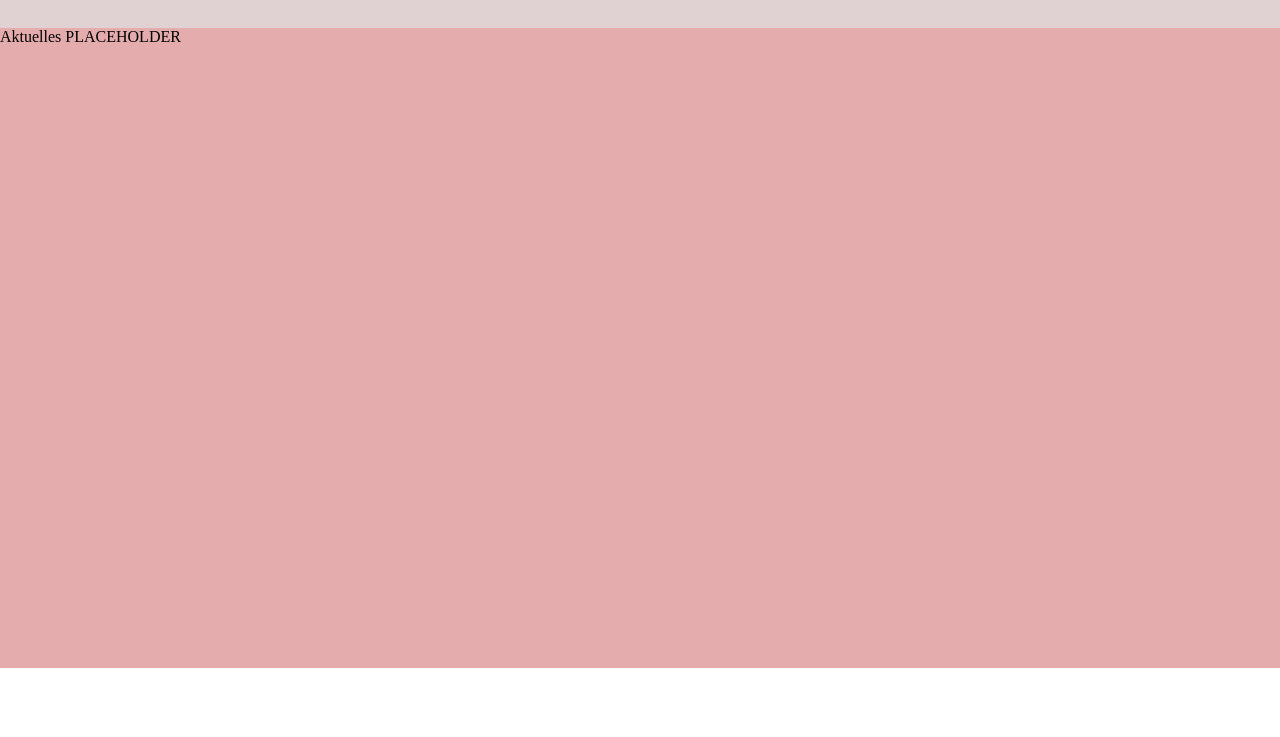
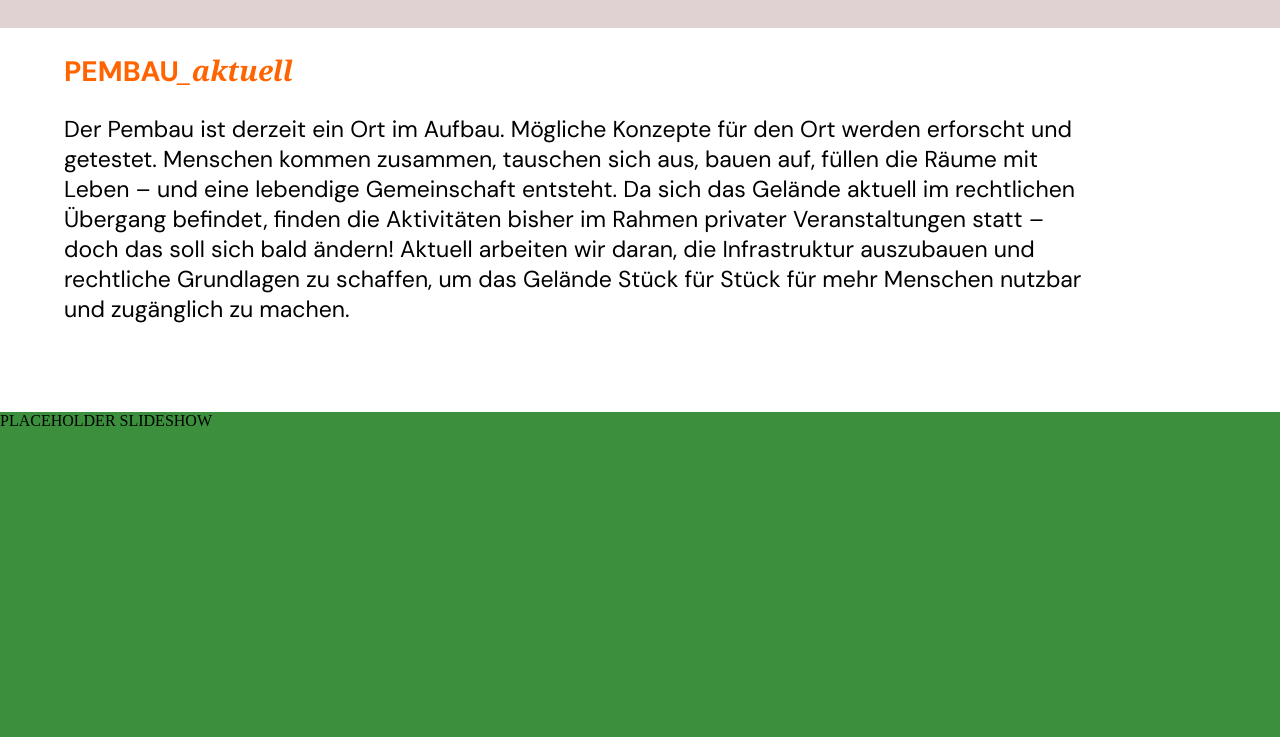
Before and after one commit to Knolldeboll/Pembau, a React (Vite) app in the folder pembau/: page /Pembau/About in a window 1280 px wide. Shown: the part 4283-5020 px from the top of the page. Built offline with nearby package versions, Linux system fonts and the light colour scheme.

Commit message:
paar sachen zu about hinzugefügt

```diff
--- a/pembau/src/About.tsx
+++ b/pembau/src/About.tsx
@@ -18,8 +18,9 @@ import ContainerCollapsedImg from "./assets/about/containerbltr.webp";
 import PermaImg from "./assets/about/perma.webp";
 import VisionImg from "./assets/about/vision.webp";
 import PermaCollapsedImg from "./assets/about/permatrbl.webp";
-//import TeamImg from "./assets/about/team.webp";
-//import TeamCollapsedImg from "./assets/about/teambrtl.webp";
+import TeamImg from "./assets/about/team.webp";
+import TeamCollapsedImg from "./assets/about/teambrtl.webp";
+import TeamDream from "./assets/about/teamdream.webp";
 
 
 import Foot from "./menu/Foot";
@@ -31,6 +32,8 @@ import Foot from "./menu/Foot";
 
 
 import { CollapseText } from "./Components/CollapseText";
+import TextFrameAktuell from "./Customframes/TextFrameAktuell";
+import TextButton from "./Components/TextButton";
 //import TextFrameGeschichte from "./Customframes/TextFrameGeschichte";
 
 const About = () => {
@@ -105,14 +108,24 @@ const About = () => {
                 <div id="gscollapsecontainer" style={{ position: "absolute", top: "15%", left: "30%" }}>
 
                     <CollapseText marginTopProp="0vw" rotate="-4deg" width="33vw" textColor="#ffffff" alwaysSrc="/Pembau/content/aboutGrundstuckAlways.md" expandSrc="/Pembau/content/aboutGrundstuckExpand.md"></CollapseText>
-
-
                 </div>
             </div>
 
 
-            <div id="aktuelles" style={{ width: "100vw", height: "50vw", backgroundColor: "rgba(180, 25, 25, 0.36)", color: "#000000" }}>
-                Aktuelles PLACEHOLDER
+
+
+            <div id="aktuelles" style={{ width: "80vw", marginLeft: "5vw", height: "30vw", color: "#000000" }}>
+                <TextFrameAktuell></TextFrameAktuell>
+
+            </div>
+
+
+            <div id="slideshow" style={{ width: "100vw", height: "40vw", backgroundColor: "#3c8f3c" }}>
+                PLACEHOLDER SLIDESHOW
+            </div>
+
+            <div className="aktuell" style={{ width: "65vw", marginLeft: "10vw" }}>
+                <p>Alles was bisher schon am Pembau entsteht, entstanden ist und entstehen soll, dass erfährst du hier!</p>
 
             </div>
 
@@ -175,6 +188,57 @@ const About = () => {
 
             </div>
 
+            <div id="neuerungen" style={{ width: "100vw", height: "40vw", backgroundColor: "rgba(59, 131, 131, 0.2)", textAlign: "center" }}>
+                neuerungen text und buttons placeholder
+            </div>
+
+            <div id="team" style={{
+                width: "95vw",
+                transform: "translateX(5%) rotate(0deg)",
+                zIndex: "2"
+            }}>
+                <ImageFrameJPG collapsedImg={TeamCollapsedImg} uncollapsedImg={TeamImg}></ImageFrameJPG>
+
+            </div>
+
+            <div id="teamdream" style={{
+                position: "relative",
+                width: "95vw",
+                transform: "translateX(5%) rotate(0deg)",
+                zIndex: "2"
+            }} >
+                <img
+                    src={TeamDream}
+                    style={{
+
+                        width: "100%",
+                        height: "auto",
+                        zIndex: "2",
+
+                    }}
+                ></img>
+
+                <div className="aktuell" style={{ position: "absolute", top: "3%", left: "37%", width: "45%" }}>
+
+                    <h2 style={{ marginBottom: "10%" }}>Ohne Team </h2>
+                    <p  >
+                        Mehr als 100 Vereinsmitglieder im Verein Frühschicht aus den vielfältigsten Lebensrealitäten sind heute schon ehrenamtlich tätig, um mit dem Pembau einen neuen Ort für Innsbruck zu erschaffen.
+                        <br></br> <br></br>
+                        Unser Projekt richtet sich an Menschen aller Art und jeden Alters, die Neues lernen wollen, kreative Ideen entwickeln, Wachstum erleben, nach einem Ausgleich suchen oder ihre Erfahrungen teilen möchten.
+                        <br></br> <br></br>
+                        Der Verein und das Projekt leben von einer bunten Mischung an Menschen mit verschiedenen Denkweisen, Talenten und Kompetenzen. Der Austausch und das gegenseitige Verständnis fördern eine lebendige Gemeinschaft.
+                        Wir glauben, jede Perspektive ist wertvoll und bereichert unser gemeinsames Wirken – und wir freuen uns deswegen über alle, die sich einbringen möchten!
+
+                    </p>
+                    <div style={{ width: "50%", marginTop: "10%" }}>
+                        <TextButton text="TEIL_SEIN" width="20vw" onClick={() => console.log("implement teil sein")}></TextButton>
+                    </div>
+
+
+                </div>
+
+
+            </div>
 
             <div id="foot">
                 <Foot></Foot>
--- a/pembau/src/Components/TextButton.tsx
+++ b/pembau/src/Components/TextButton.tsx
@@ -3,10 +3,11 @@
 interface TextButtonProps {
 
     text: string;
+    width?: string;
     onClick: (() => void);
 }
 
-const TextButton = ({ text, onClick }: TextButtonProps) => {
+const TextButton = ({ text, onClick, width }: TextButtonProps) => {
 
 
     // So wies jetzt ist sind die echten maße des svg durch das div vorgegeben!
@@ -19,7 +20,7 @@ const TextButton = ({ text, onClick }: TextButtonProps) => {
     return (
 
         <div className="textbuttoninternalwrapper" style={{
-            width: "25vw",
+            width: width ? width : "25vw",
             height: "auto",
         }}
             onClick={onClick}>
--- /dev/null
+++ b/pembau/src/Customframes/TextFrameAktuell.tsx
@@ -0,0 +1,12 @@
+const TextFrameAktuell = () => {
+
+
+    return (
+        <div className="aktuell">
+            <h2 >PEMBAU<span >_aktuell</span></h2>
+            <p >Der Pembau ist derzeit ein Ort im Aufbau. Mögliche Konzepte für den Ort werden erforscht und getestet. Menschen kommen zusammen, tauschen sich aus, bauen auf, füllen die Räume mit Leben – und eine lebendige Gemeinschaft entsteht. Da sich das Gelände aktuell im rechtlichen Übergang befindet, finden die Aktivitäten bisher im Rahmen privater Veranstaltungen statt – doch das soll sich bald ändern! Aktuell arbeiten wir daran, die Infrastruktur auszubauen und rechtliche Grundlagen zu schaffen, um das Gelände Stück für Stück für mehr Menschen nutzbar und zugänglich zu machen.</p>
+
+        </div>
+    )
+}
+export default TextFrameAktuell;
--- a/pembau/src/style.css
+++ b/pembau/src/style.css
@@ -129,6 +129,26 @@ a {
 }
 
 
+
+.aktuell h2 {
+  font-family: "DM Sans", sans-serif;
+  font-weight: 700;
+  font-size: 2.2vw;
+  color: #FF6400;
+}
+
+.aktuell h2 span {
+  font-family: "Noto Serif";
+  font-weight: 700;
+  font-style: italic;
+}
+
+.aktuell p {
+  font-family: "DM Sans";
+  font-weight: 400;
+  font-size: 1.8vw;
+}
+
 .underline {
   text-decoration-line: underline;
 
```
Also changed, not shown: pembau/src/assets/about/teamdream.webp (added).
